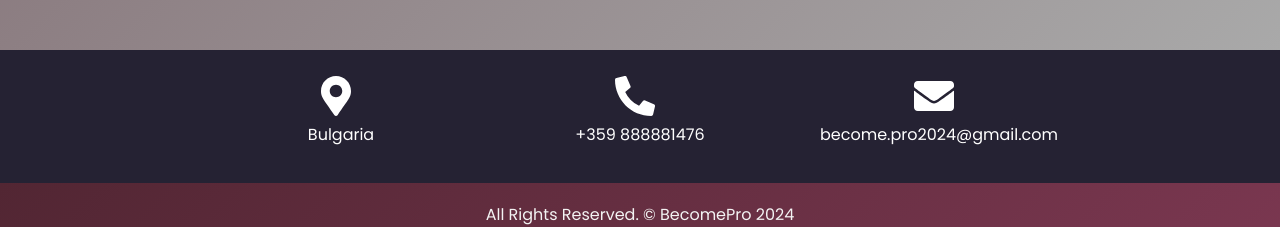
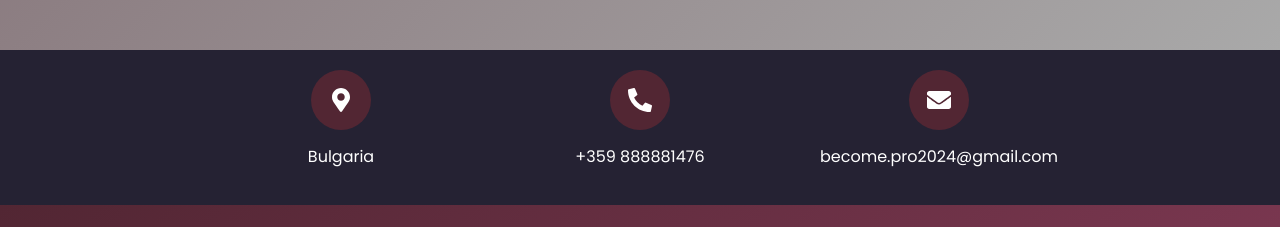
Before and after one commit to al-badarin/BecomePro, a React (Vite) app in the folder client/: page / in a window 1280 px wide. Shown: the part 2641-2868 px from the top of the page. Built offline with nearby package versions, Linux system fonts and the light colour scheme; no server answers.

Commit message:
add links to footer and styles

```diff
--- a/client/src/components/footer/info/Info.jsx
+++ b/client/src/components/footer/info/Info.jsx
@@ -11,7 +11,7 @@ export default function Info() {
               <FaMapMarkerAlt className={styles.icon} />
             </div>
             <div className="detail-box">
-              <p>Bulgaria</p>
+              <p className={styles.contactLink}>Bulgaria</p>
             </div>
           </div>
 
@@ -20,7 +20,11 @@ export default function Info() {
               <FaPhoneAlt className={styles.icon} />
             </div>
             <div className="detail-box">
-              <p>+359 888881476</p>
+              <p>
+                <a href="tel:+359888881476" className={styles.contactLink}>
+                  +359 888881476
+                </a>
+              </p>
             </div>
           </div>
 
@@ -29,7 +33,14 @@ export default function Info() {
               <FaEnvelope className={styles.icon} />
             </div>
             <div className="detail-box">
-              <p>become.pro2024@gmail.com</p>
+              <p>
+                <a
+                  href="mailto:become.pro2024@gmail.com"
+                  className={styles.contactLink}
+                >
+                  become.pro2024@gmail.com
+                </a>
+              </p>
             </div>
           </div>
         </div>
--- a/client/src/components/footer/info/Info.module.css
+++ b/client/src/components/footer/info/Info.module.css
@@ -1,7 +1,3 @@
-/* section{
-  margin-top: 30px;
-} */
-
 .layout_padding2 {
   padding-top: 20px;
   padding-bottom: 20px;
@@ -10,19 +6,46 @@
 .info_items {
   display: flex;
   justify-content: space-around;
+  align-items: center;
 }
 
 .item {
   display: flex;
+  flex-direction: column;
   align-items: center;
 }
 
 .imgBox {
-  font-size: 2rem;
-  margin-right: 10px;
+  display: flex;
+  justify-content: center;
+  align-items: center;
+  width: 60px;
+  height: 60px;
+  background-color: #522633;
+  border-radius: 50%;
+  margin-bottom: 10px;
 }
 
 .icon {
-  font-size: 2.5rem;
-  color: white;
+  color: #fff;
+  font-size: 1.5rem;
 }
+
+.contactLink {
+  color: #fff;
+  text-decoration: none;
+  transition: color 0.3s, transform 0.3s;
+}
+
+.contactLink:hover {
+  color: #ffd700;
+  transform: scale(1.05);
+}
+
+.contactLink:active {
+  color: #ffd700;
+}
+
+.contactLink:visited {
+  color: #fff;
+}
```
